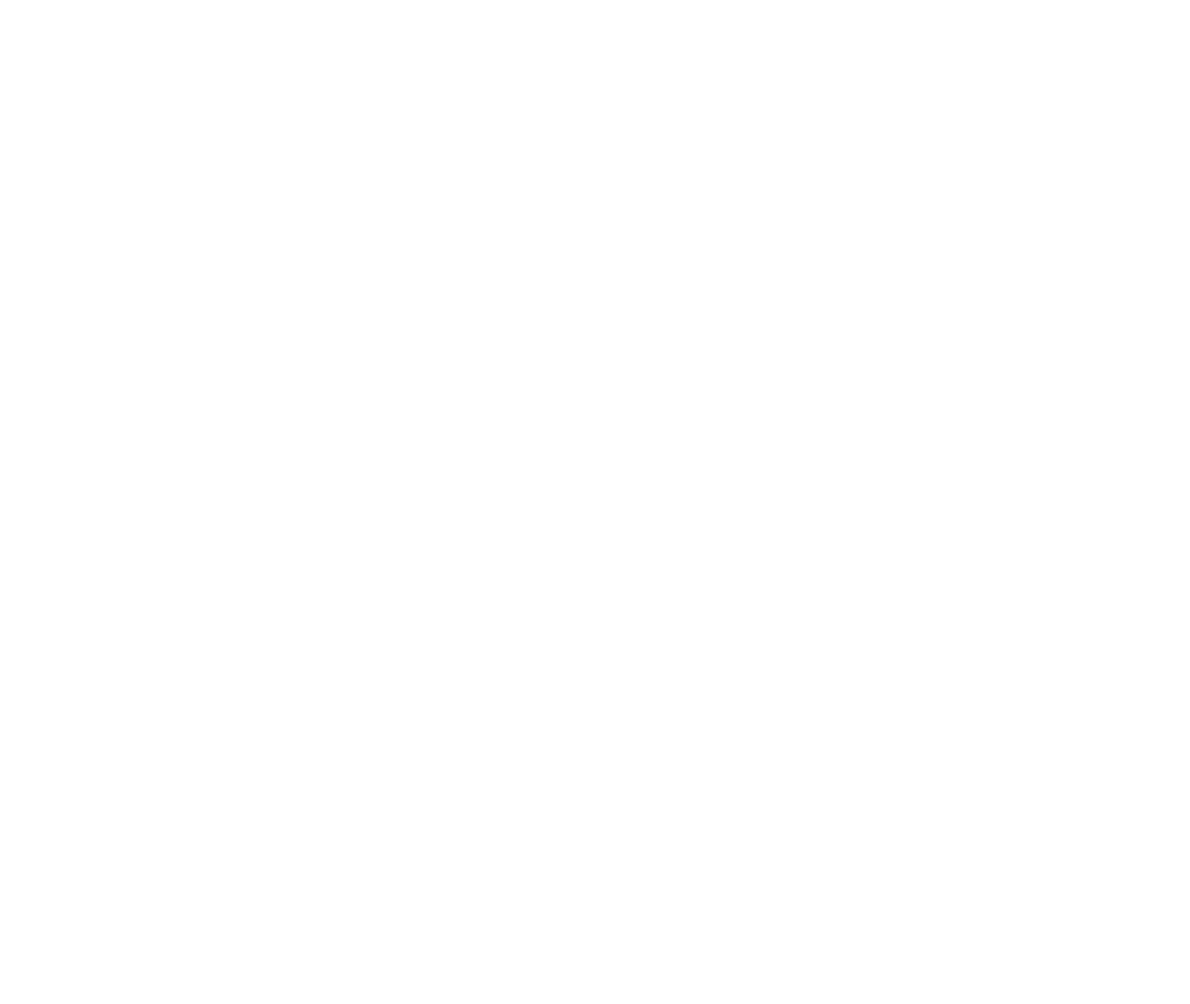
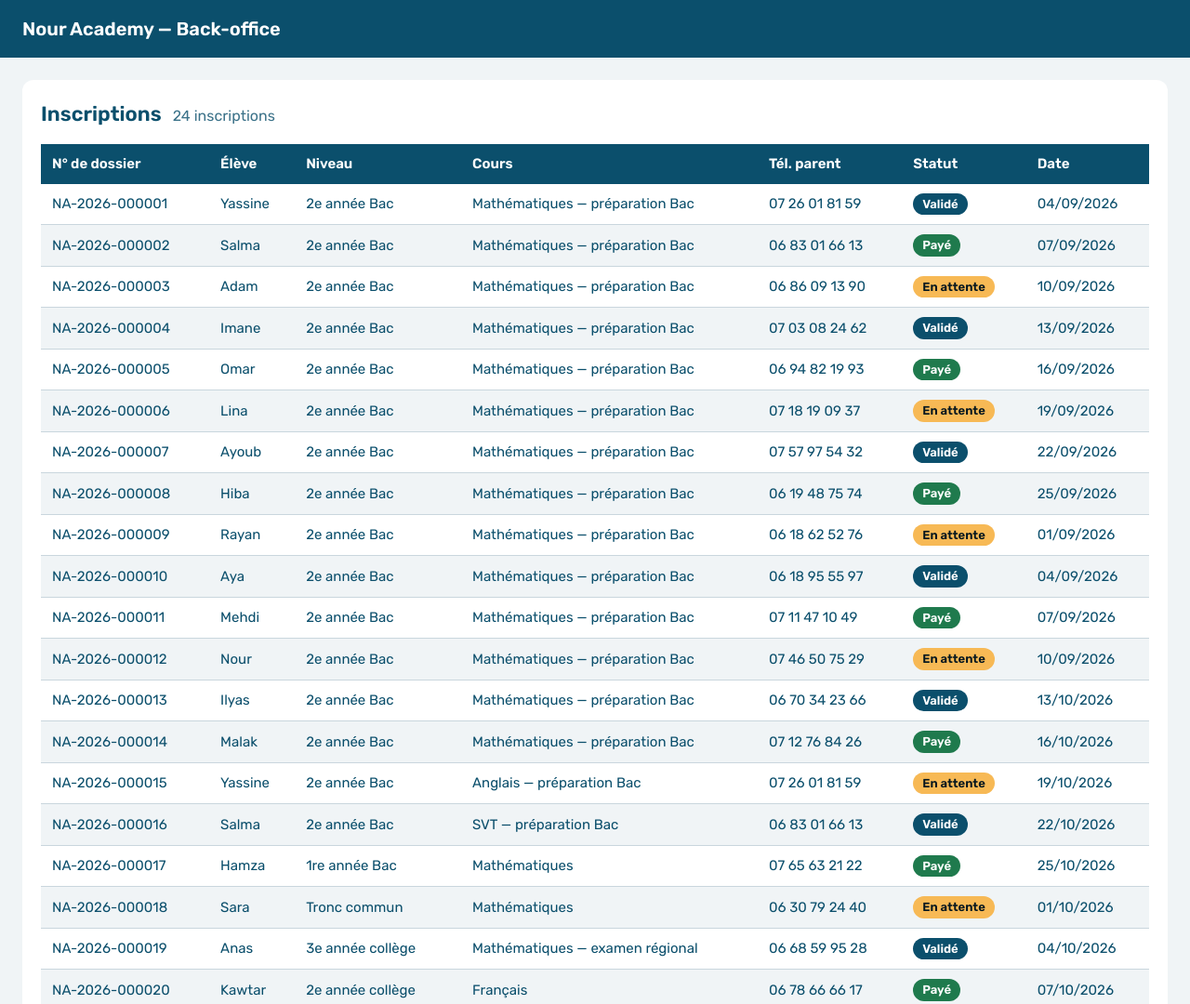
Before and after one commit to zakariatabillat/Nour-Academy2, a plain HTML site: page index.html in a window 1280 px wide. Shown: the top 1080 px of the page at 93% size. Before the commit the page ends 800 px from the top, so only its background shows below. Drawn offline with Linux system fonts and the light colour scheme.

Commit message:
NOUR-1: liste des inscriptions (données de démo + localStorage + tableau)

```diff
--- /dev/null
+++ b/css/styles.css
@@ -0,0 +1,138 @@
+/* ===== Design system (repris de la Partie 1) ===== */
+:root {
+  --couleur-primaire: #0B4F6C;
+  --couleur-accent: #F7B955;
+  --couleur-fond: #FFFFFF;
+  --couleur-fond-doux: #F0F4F6;
+  --couleur-bordure: #C9D6DD;
+  --couleur-sombre: #04161e;
+  --couleur-succes: #1F7A4D;
+
+  --police: "Rubik", system-ui, -apple-system, "Segoe UI", Roboto, Arial, sans-serif;
+  --rayon: 12px;
+}
+
+[hidden] {
+  display: none !important;
+}
+
+* {
+  margin: 0;
+  padding: 0;
+  box-sizing: border-box;
+}
+
+body {
+  font-family: var(--police);
+  font-size: 16px;
+  line-height: 1.5;
+  color: var(--couleur-primaire);
+  background: var(--couleur-fond-doux);
+}
+
+button, input, select {
+  font: inherit;
+}
+
+/* ===== En-tête ===== */
+.entete {
+  padding: 16px 24px;
+  background: var(--couleur-primaire);
+  color: var(--couleur-fond);
+}
+
+.entete h1 {
+  font-size: 20px;
+  font-weight: 600;
+}
+
+/* ===== Vue ===== */
+main {
+  max-width: 1400px;
+  margin: 0 auto;
+  padding: 24px;
+}
+
+.vue {
+  padding: 20px;
+  border-radius: var(--rayon);
+  background: var(--couleur-fond);
+}
+
+.vue-haut {
+  display: flex;
+  align-items: baseline;
+  gap: 12px;
+  margin-bottom: 16px;
+}
+
+.vue-haut h2 {
+  font-size: 22px;
+}
+
+.compteur {
+  color: var(--couleur-primaire);
+  opacity: 0.8;
+}
+
+/* ===== Tableau ===== */
+.tableau-conteneur {
+  overflow-x: auto;
+}
+
+.tableau {
+  width: 100%;
+  border-collapse: collapse;
+  font-size: 15px;
+}
+
+.tableau th,
+.tableau td {
+  padding: 10px 12px;
+  text-align: left;
+  white-space: nowrap;
+}
+
+.tableau thead th {
+  position: sticky;
+  top: 0;
+  background: var(--couleur-primaire);
+  color: var(--couleur-fond);
+  font-weight: 600;
+}
+
+.tableau tbody tr {
+  border-bottom: 1px solid var(--couleur-bordure);
+}
+
+.tableau tbody tr:nth-child(even) {
+  background: var(--couleur-fond-doux);
+}
+
+.tableau tbody tr:hover {
+  background: #E3ECF0;
+}
+
+/* ===== Badges de statut ===== */
+.statut {
+  display: inline-block;
+  padding: 2px 10px;
+  border-radius: 999px;
+  font-size: 13px;
+  font-weight: 600;
+}
+
+.statut--en-attente {
+  background: var(--couleur-accent);
+  color: var(--couleur-sombre);
+}
+
+.statut--valide {
+  background: var(--couleur-primaire);
+  color: var(--couleur-fond);
+}
+
+.statut--paye {
+  background: var(--couleur-succes);
+  color: var(--couleur-fond);
+}
--- a/index.html
+++ b/index.html
@@ -1,11 +1,46 @@
 <!DOCTYPE html>
-<html lang="en">
+<html lang="fr">
 <head>
-    <meta charset="UTF-8">
-    <meta name="viewport" content="width=device-width, initial-scale=1.0">
-    <title>Document</title>
+  <meta charset="UTF-8">
+  <meta name="viewport" content="width=device-width, initial-scale=1.0">
+  <title>Nour Academy — Back-office</title>
+  <link rel="icon" href="assets/logo.svg" type="image/svg+xml">
+  <link rel="preconnect" href="https://fonts.googleapis.com">
+  <link rel="preconnect" href="https://fonts.gstatic.com" crossorigin>
+  <link rel="stylesheet" href="https://fonts.googleapis.com/css2?family=Rubik:wght@400;600&display=swap">
+  <link rel="stylesheet" href="css/styles.css">
 </head>
 <body>
+  <header class="entete">
+    <h1>Nour Academy — Back-office</h1>
+  </header>
 
+  <main>
+    <section class="vue" id="vue-inscriptions" aria-labelledby="titre-inscriptions">
+      <div class="vue-haut">
+        <h2 id="titre-inscriptions">Inscriptions</h2>
+        <p class="compteur" id="compteur"></p>
+      </div>
+
+      <div class="tableau-conteneur">
+        <table class="tableau">
+          <thead>
+            <tr>
+              <th scope="col">N° de dossier</th>
+              <th scope="col">Élève</th>
+              <th scope="col">Niveau</th>
+              <th scope="col">Cours</th>
+              <th scope="col">Tél. parent</th>
+              <th scope="col">Statut</th>
+              <th scope="col">Date</th>
+            </tr>
+          </thead>
+          <tbody id="corps-tableau"></tbody>
+        </table>
+      </div>
+    </section>
+  </main>
+
+  <script type="module" src="js/main.js"></script>
 </body>
 </html>
--- /dev/null
+++ b/js/data.js
@@ -0,0 +1,44 @@
+export const cours = [
+    { id: 1, titre: "Mathématiques — préparation Bac", matiere: "maths", matiereNom: "Mathématiques", niveau: "2bac", niveauNom: "2e année Bac", creneau: "Lun. et mer. · 18h–20h", prix: 350, places: 6 },
+    { id: 2, titre: "Physique-Chimie — préparation Bac", matiere: "pc", matiereNom: "Physique-Chimie", niveau: "2bac", niveauNom: "2e année Bac", creneau: "Mar. et jeu. · 18h–20h", prix: 350, places: 0 },
+    { id: 3, titre: "SVT — préparation Bac", matiere: "svt", matiereNom: "SVT", niveau: "2bac", niveauNom: "2e année Bac", creneau: "Samedi · 9h–11h", prix: 300, places: 4 },
+    { id: 4, titre: "Anglais — préparation Bac", matiere: "en", matiereNom: "Anglais", niveau: "2bac", niveauNom: "2e année Bac", creneau: "Samedi · 14h–16h", prix: 250, places: 1 },
+    { id: 5, titre: "Mathématiques", matiere: "maths", matiereNom: "Mathématiques", niveau: "1bac", niveauNom: "1re année Bac", creneau: "Mardi · 17h–19h", prix: 300, places: 5 },
+    { id: 6, titre: "Physique-Chimie", matiere: "pc", matiereNom: "Physique-Chimie", niveau: "1bac", niveauNom: "1re année Bac", creneau: "Jeudi · 17h–19h", prix: 300, places: 3 },
+    { id: 7, titre: "Mathématiques", matiere: "maths", matiereNom: "Mathématiques", niveau: "tc", niveauNom: "Tronc commun", creneau: "Mercredi · 16h–18h", prix: 280, places: 7 },
+    { id: 8, titre: "Français", matiere: "fr", matiereNom: "Français", niveau: "tc", niveauNom: "Tronc commun", creneau: "Samedi · 10h–12h", prix: 250, places: 2 },
+    { id: 9, titre: "Mathématiques — examen régional", matiere: "maths", matiereNom: "Mathématiques", niveau: "3ac", niveauNom: "3e année collège", creneau: "Lundi · 17h–19h", prix: 250, places: 9 },
+    { id: 10, titre: "Physique-Chimie", matiere: "pc", matiereNom: "Physique-Chimie", niveau: "3ac", niveauNom: "3e année collège", creneau: "Vendredi · 17h–19h", prix: 250, places: 5 },
+    { id: 11, titre: "Français", matiere: "fr", matiereNom: "Français", niveau: "2ac", niveauNom: "2e année collège", creneau: "Mercredi · 14h–16h", prix: 200, places: 6 },
+    { id: 12, titre: "Anglais", matiere: "en", matiereNom: "Anglais", niveau: "1ac", niveauNom: "1re année collège", creneau: "Samedi · 10h–12h", prix: 200, places: 10 },
+    { id: 13, titre: "Soutien en mathématiques", matiere: "maths", matiereNom: "Mathématiques", niveau: "6ap", niveauNom: "6e année primaire", creneau: "Samedi · 9h–11h", prix: 180, places: 4 },
+    { id: 14, titre: "Français — lecture et écriture", matiere: "fr", matiereNom: "Français", niveau: "4ap", niveauNom: "4e année primaire", creneau: "Mercredi · 14h–16h", prix: 180, places: 0 }
+];
+
+// Jeu de données fictif (loi 09-08 : aucune donnée réelle)
+export const inscriptionsDemo = [
+    { numero: "NA-2026-000001", parent: "Fatima Ouali", email: "fatima.ouali@gmail.com", tel: "0726018159", eleve: "Yassine", niveau: "2bac", coursId: 1, statut: "valide", date: "2026-09-04" },
+    { numero: "NA-2026-000002", parent: "Karim Benali", email: "karim.benali@gmail.com", tel: "0683016613", eleve: "Salma", niveau: "2bac", coursId: 1, statut: "paye", date: "2026-09-07" },
+    { numero: "NA-2026-000003", parent: "Nadia El Amrani", email: "nadia.elamrani@gmail.com", tel: "0686091390", eleve: "Adam", niveau: "2bac", coursId: 1, statut: "en-attente", date: "2026-09-10" },
+    { numero: "NA-2026-000004", parent: "Rachid Tahiri", email: "rachid.tahiri@gmail.com", tel: "0703082462", eleve: "Imane", niveau: "2bac", coursId: 1, statut: "valide", date: "2026-09-13" },
+    { numero: "NA-2026-000005", parent: "Samira Chakir", email: "samira.chakir@gmail.com", tel: "0694821993", eleve: "Omar", niveau: "2bac", coursId: 1, statut: "paye", date: "2026-09-16" },
+    { numero: "NA-2026-000006", parent: "Hassan Idrissi", email: "hassan.idrissi@gmail.com", tel: "0718190937", eleve: "Lina", niveau: "2bac", coursId: 1, statut: "en-attente", date: "2026-09-19" },
+    { numero: "NA-2026-000007", parent: "Laila Bennani", email: "laila.bennani@gmail.com", tel: "0757975432", eleve: "Ayoub", niveau: "2bac", coursId: 1, statut: "valide", date: "2026-09-22" },
+    { numero: "NA-2026-000008", parent: "Mustapha Rami", email: "mustapha.rami@gmail.com", tel: "0619487574", eleve: "Hiba", niveau: "2bac", coursId: 1, statut: "paye", date: "2026-09-25" },
+    { numero: "NA-2026-000009", parent: "Khalid Alaoui", email: "khalid.alaoui@gmail.com", tel: "0618625276", eleve: "Rayan", niveau: "2bac", coursId: 1, statut: "en-attente", date: "2026-09-01" },
+    { numero: "NA-2026-000010", parent: "Zineb Haddad", email: "zineb.haddad@gmail.com", tel: "0618955597", eleve: "Aya", niveau: "2bac", coursId: 1, statut: "valide", date: "2026-09-04" },
+    { numero: "NA-2026-000011", parent: "Youssef Mansouri", email: "youssef.mansouri@gmail.com", tel: "0711471049", eleve: "Mehdi", niveau: "2bac", coursId: 1, statut: "paye", date: "2026-09-07" },
+    { numero: "NA-2026-000012", parent: "Souad Berrada", email: "souad.berrada@gmail.com", tel: "0746507529", eleve: "Nour", niveau: "2bac", coursId: 1, statut: "en-attente", date: "2026-09-10" },
+    { numero: "NA-2026-000013", parent: "Driss Kettani", email: "driss.kettani@gmail.com", tel: "0670342366", eleve: "Ilyas", niveau: "2bac", coursId: 1, statut: "valide", date: "2026-10-13" },
+    { numero: "NA-2026-000014", parent: "Hanane Ziani", email: "hanane.ziani@gmail.com", tel: "0712768426", eleve: "Malak", niveau: "2bac", coursId: 1, statut: "paye", date: "2026-10-16" },
+    { numero: "NA-2026-000015", parent: "Fatima Ouali", email: "fatima.ouali@gmail.com", tel: "0726018159", eleve: "Yassine", niveau: "2bac", coursId: 4, statut: "en-attente", date: "2026-10-19" },
+    { numero: "NA-2026-000016", parent: "Karim Benali", email: "karim.benali@gmail.com", tel: "0683016613", eleve: "Salma", niveau: "2bac", coursId: 3, statut: "valide", date: "2026-10-22" },
+    { numero: "NA-2026-000017", parent: "Abdellah Fassi", email: "abdellah.fassi@gmail.com", tel: "0765632122", eleve: "Hamza", niveau: "1bac", coursId: 5, statut: "paye", date: "2026-10-25" },
+    { numero: "NA-2026-000018", parent: "Meryem Lahlou", email: "meryem.lahlou@gmail.com", tel: "0630792440", eleve: "Sara", niveau: "tc", coursId: 7, statut: "en-attente", date: "2026-10-01" },
+    { numero: "NA-2026-000019", parent: "Omar Saidi", email: "omar.saidi@gmail.com", tel: "0668599528", eleve: "Anas", niveau: "3ac", coursId: 9, statut: "valide", date: "2026-10-04" },
+    { numero: "NA-2026-000020", parent: "Najat Bouzid", email: "najat.bouzid@gmail.com", tel: "0678666617", eleve: "Kawtar", niveau: "2ac", coursId: 11, statut: "paye", date: "2026-10-07" },
+    { numero: "NA-2026-000021", parent: "Aziz Belkadi", email: "aziz.belkadi@gmail.com", tel: "0703137215", eleve: "Yahya", niveau: "6ap", coursId: 13, statut: "en-attente", date: "2026-10-10" },
+    { numero: "NA-2026-000022", parent: "Houda Amrani", email: "houda.amrani@gmail.com", tel: "0610928159", eleve: "Ines", niveau: "1ac", coursId: 12, statut: "valide", date: "2026-10-13" },
+    { numero: "NA-2026-000023", parent: "Nadia El Amrani", email: "nadia.elamrani@gmail.com", tel: "0686091390", eleve: "Adam", niveau: "2bac", coursId: 3, statut: "paye", date: "2026-10-16" },
+    { numero: "NA-2026-000024", parent: "Rachid Tahiri", email: "rachid.tahiri@gmail.com", tel: "0703082462", eleve: "Imane", niveau: "2bac", coursId: 4, statut: "en-attente", date: "2026-10-19" }
+];
--- /dev/null
+++ b/js/main.js
@@ -0,0 +1,5 @@
+import { initialiser, getInscriptions } from "./state.js";
+import { afficherTableau } from "./ui.js";
+
+initialiser();
+afficherTableau(getInscriptions());
--- /dev/null
+++ b/js/state.js
@@ -0,0 +1,32 @@
+// La liste des inscriptions pendant que l'application tourne
+import { inscriptionsDemo } from "./data.js";
+import { charger, sauvegarder, effacer } from "./storage.js";
+
+let inscriptions = [];
+
+function copieDemo() {
+  return inscriptionsDemo.map(function (i) {
+    return { ...i };
+  });
+}
+
+export function initialiser() {
+  const donnees = charger();
+
+  if (donnees === null) {
+    inscriptions = copieDemo();
+    sauvegarder(inscriptions);
+    console.log("Premier lancement : données de démo enregistrées.");
+  } else {
+    inscriptions = donnees;
+  }
+}
+
+export function getInscriptions() {
+  return inscriptions;
+}
+
+export function reinitialiserDemo() {
+  effacer();
+  initialiser();
+}
--- /dev/null
+++ b/js/storage.js
@@ -0,0 +1,23 @@
+// Le seul fichier qui touche à localStorage
+const CLE = "nour-inscriptions";
+
+export function charger() {
+  const texte = localStorage.getItem(CLE);
+  if (texte === null) {
+    return null;
+  }
+
+  try {
+    return JSON.parse(texte);
+  } catch {
+    return null;
+  }
+}
+
+export function sauvegarder(inscriptions) {
+  localStorage.setItem(CLE, JSON.stringify(inscriptions));
+}
+
+export function effacer() {
+  localStorage.removeItem(CLE);
+}
--- /dev/null
+++ b/js/ui.js
@@ -0,0 +1,54 @@
+// Tout ce qui touche à la page
+import { cours } from "./data.js";
+import { libellesNiveau, libellesStatut, formaterDate, formaterTel } from "./utils.js";
+
+const corpsTableau = document.querySelector("#corps-tableau");
+const compteur = document.querySelector("#compteur");
+
+// Crée une cellule <td> avec du texte (textContent : jamais interprété comme du HTML)
+function cellule(texte) {
+  const td = document.createElement("td");
+  td.textContent = texte;
+  return td;
+}
+
+function celluleStatut(statut) {
+  const td = document.createElement("td");
+  const badge = document.createElement("span");
+  badge.className = `statut statut--${statut}`;
+  badge.textContent = libellesStatut[statut];
+  td.append(badge);
+  return td;
+}
+
+function titreCours(coursId) {
+  const c = cours.find(function (c) {
+    return c.id === coursId;
+  });
+  if (c === undefined) {
+    return "Cours inconnu";
+  }
+  return c.titre;
+}
+
+export function afficherTableau(inscriptions) {
+  corpsTableau.innerHTML = "";
+
+  for (const inscription of inscriptions) {
+    const { numero, eleve, niveau, coursId, tel, statut, date } = inscription;
+
+    const ligne = document.createElement("tr");
+    ligne.append(
+      cellule(numero),
+      cellule(eleve),
+      cellule(libellesNiveau[niveau]),
+      cellule(titreCours(coursId)),
+      cellule(formaterTel(tel)),
+      celluleStatut(statut),
+      cellule(formaterDate(date))
+    );
+    corpsTableau.append(ligne);
+  }
+
+  compteur.textContent = `${inscriptions.length} inscriptions`;
+}
--- /dev/null
+++ b/js/utils.js
@@ -0,0 +1,36 @@
+// Petites fonctions utiles partout (aucun import, aucun accès à la page)
+
+export const libellesNiveau = {
+  "1ap": "1re année primaire",
+  "2ap": "2e année primaire",
+  "3ap": "3e année primaire",
+  "4ap": "4e année primaire",
+  "5ap": "5e année primaire",
+  "6ap": "6e année primaire",
+  "1ac": "1re année collège",
+  "2ac": "2e année collège",
+  "3ac": "3e année collège",
+  "tc": "Tronc commun",
+  "1bac": "1re année Bac",
+  "2bac": "2e année Bac"
+};
+
+export const libellesStatut = {
+  "en-attente": "En attente",
+  "valide": "Validé",
+  "paye": "Payé"
+};
+
+// "2026-09-04" → "04/09/2026"
+export function formaterDate(dateIso) {
+  const [annee, mois, jour] = dateIso.split("-");
+  return `${jour}/${mois}/${annee}`;
+}
+
+// "0726018159" → "07 26 01 81 59"
+export function formaterTel(tel) {
+  if (tel.startsWith("+212")) {
+    return "+212 " + tel.slice(4);
+  }
+  return tel.replace(/(\d{2})(?=\d)/g, "$1 ");
+}
```
Also changed, not shown: js/validation.js (added), readme.md (added).
